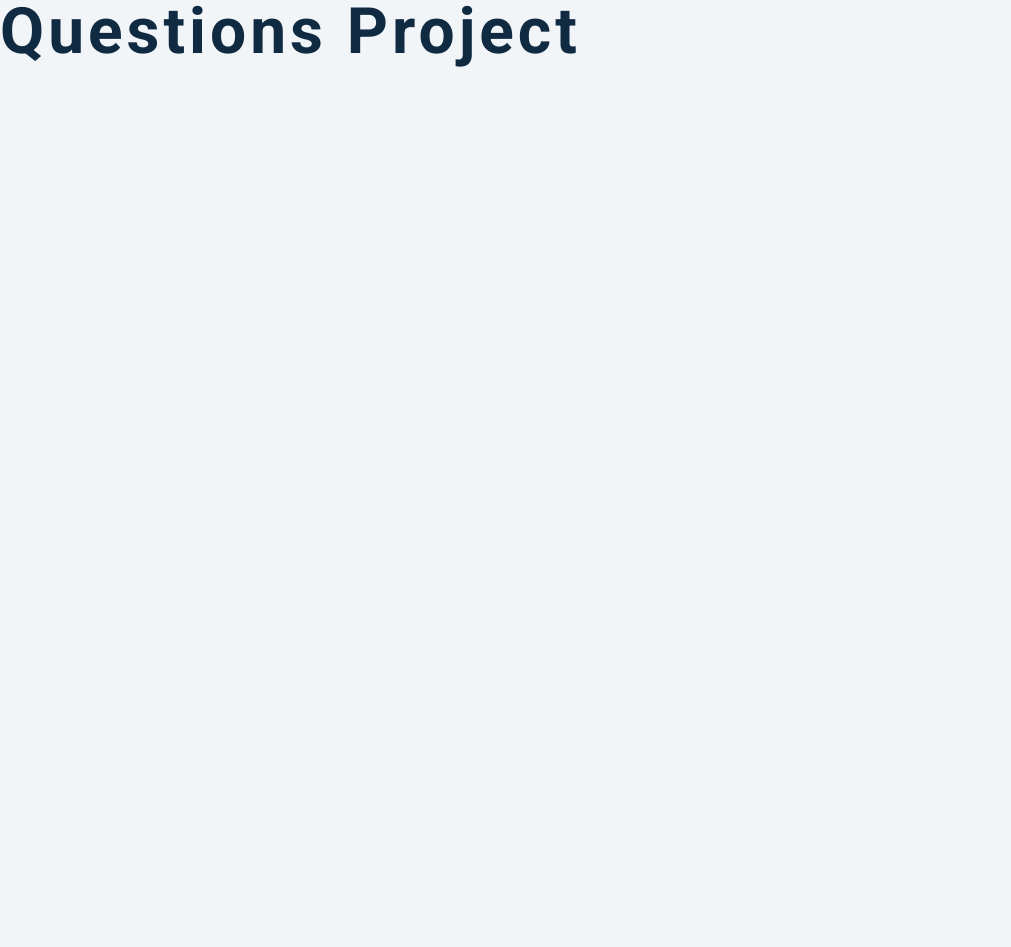
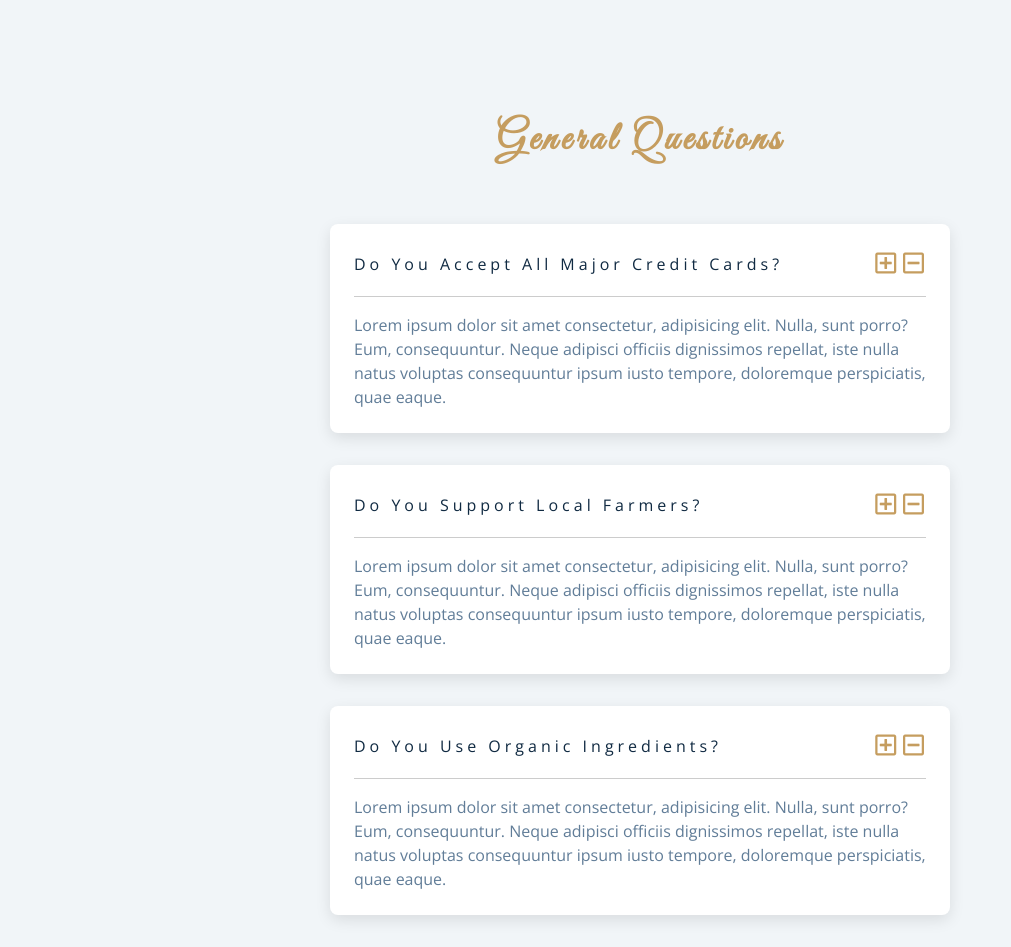
Before and after one commit to lucianoscabora/projetos-fcc, a plain HTML site: page 07-questions/index.html in a window 1280 px wide. Shown: the whole page, without its empty margins (0-1011 px from the left). Before the commit the page ends 800 px from the top, so only its background shows below. Drawn offline with nearby package versions, Linux system fonts and the light colour scheme.

Commit message:
html finished

```diff
--- a/07-questions/index.html
+++ b/07-questions/index.html
@@ -15,10 +15,78 @@
       rel="stylesheet"
     />
     <!-- styles -->
-    <link rel="stylesheet" href="./style.css">
+    <link rel="stylesheet" href="./style.css" />
   </head>
   <body>
-    <h1>questions project</h1>
+    <section class="questions">
+      <div class="title">
+        <h2>General Questions</h2>
+      </div>
+      <div class="section-center">
+        <!-- Start of the question -->
+        <article class="question">
+          <div class="question-title">
+            <p>Do you accept all major credit cards?</p>
+            <button type="button" class="question-btn">
+              <span class="plus-icon">
+                <i class="far fa-plus-square"></i>
+              </span>
+              <span class="minus-icon">
+                <i class="far fa-minus-square"></i>
+              </span>
+            </button>
+          </div>
+          <!-- Question text -->
+          <div class="question-text">
+            <p>
+                Lorem ipsum dolor sit amet consectetur, adipisicing elit. Nulla, sunt porro? Eum, consequuntur. Neque adipisci officiis dignissimos repellat, iste nulla natus voluptas consequuntur ipsum iusto tempore, doloremque perspiciatis, quae eaque.
+            </p>
+          </div>
+        </article>
+        <!-- end of the question -->
+
+        <article class="question">
+            <div class="question-title">
+              <p>Do you support local farmers?</p>
+              <button type="button" class="question-btn">
+                <span class="plus-icon">
+                  <i class="far fa-plus-square"></i>
+                </span>
+                <span class="minus-icon">
+                  <i class="far fa-minus-square"></i>
+                </span>
+              </button>
+            </div>
+            <!-- Question text -->
+            <div class="question-text">
+              <p>
+                  Lorem ipsum dolor sit amet consectetur, adipisicing elit. Nulla, sunt porro? Eum, consequuntur. Neque adipisci officiis dignissimos repellat, iste nulla natus voluptas consequuntur ipsum iusto tempore, doloremque perspiciatis, quae eaque.
+              </p>
+            </div>
+          </article>
+
+          <article class="question">
+            <div class="question-title">
+              <p>Do you use Organic Ingredients?</p>
+              <button type="button" class="question-btn">
+                <span class="plus-icon">
+                  <i class="far fa-plus-square"></i>
+                </span>
+                <span class="minus-icon">
+                  <i class="far fa-minus-square"></i>
+                </span>
+              </button>
+            </div>
+            <!-- Question text -->
+            <div class="question-text">
+              <p>
+                  Lorem ipsum dolor sit amet consectetur, adipisicing elit. Nulla, sunt porro? Eum, consequuntur. Neque adipisci officiis dignissimos repellat, iste nulla natus voluptas consequuntur ipsum iusto tempore, doloremque perspiciatis, quae eaque.
+              </p>
+            </div>
+          </article>
+      </div>
+    </section>
+
     <!-- javascript -->
     <script src="index.js"></script>
   </body>
```
